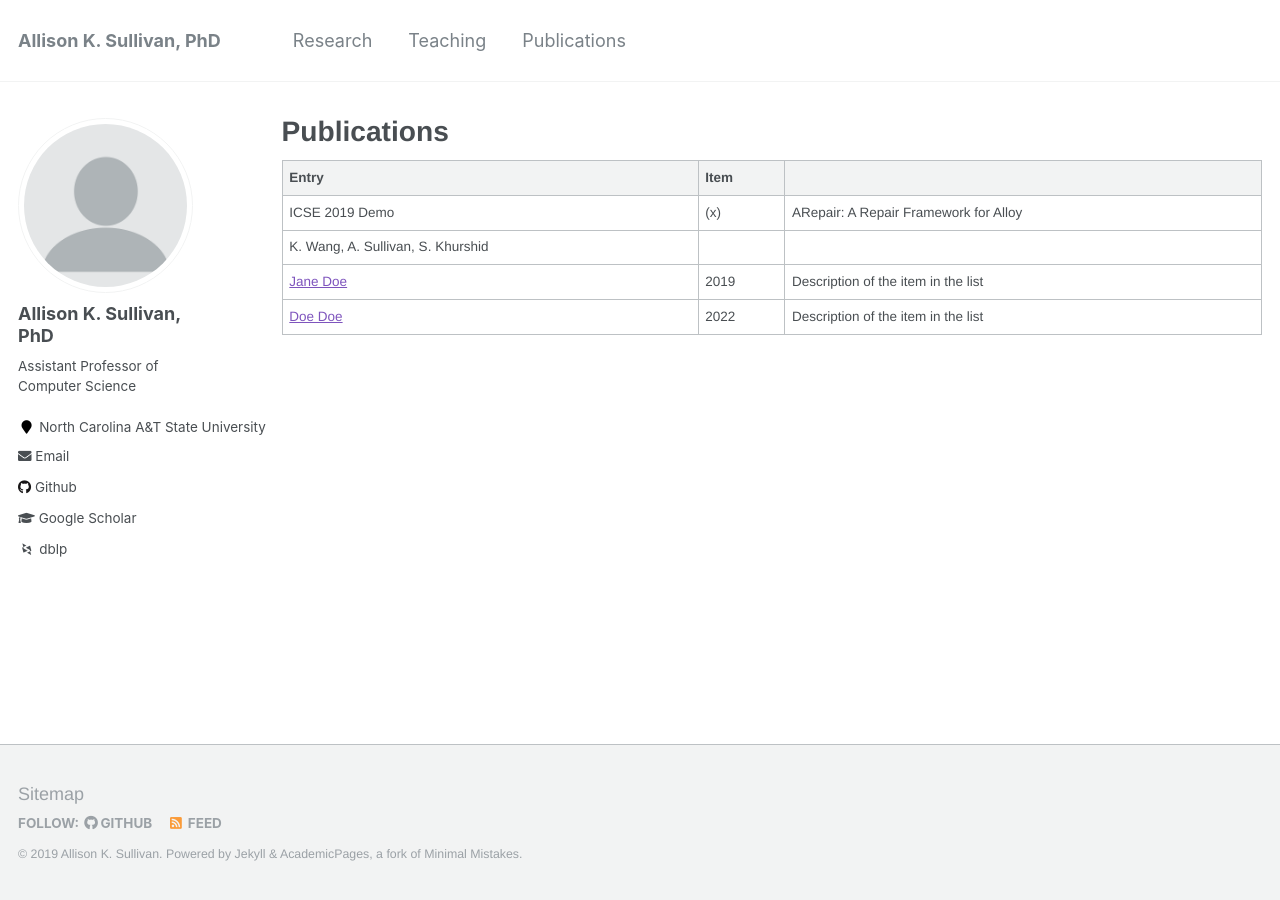
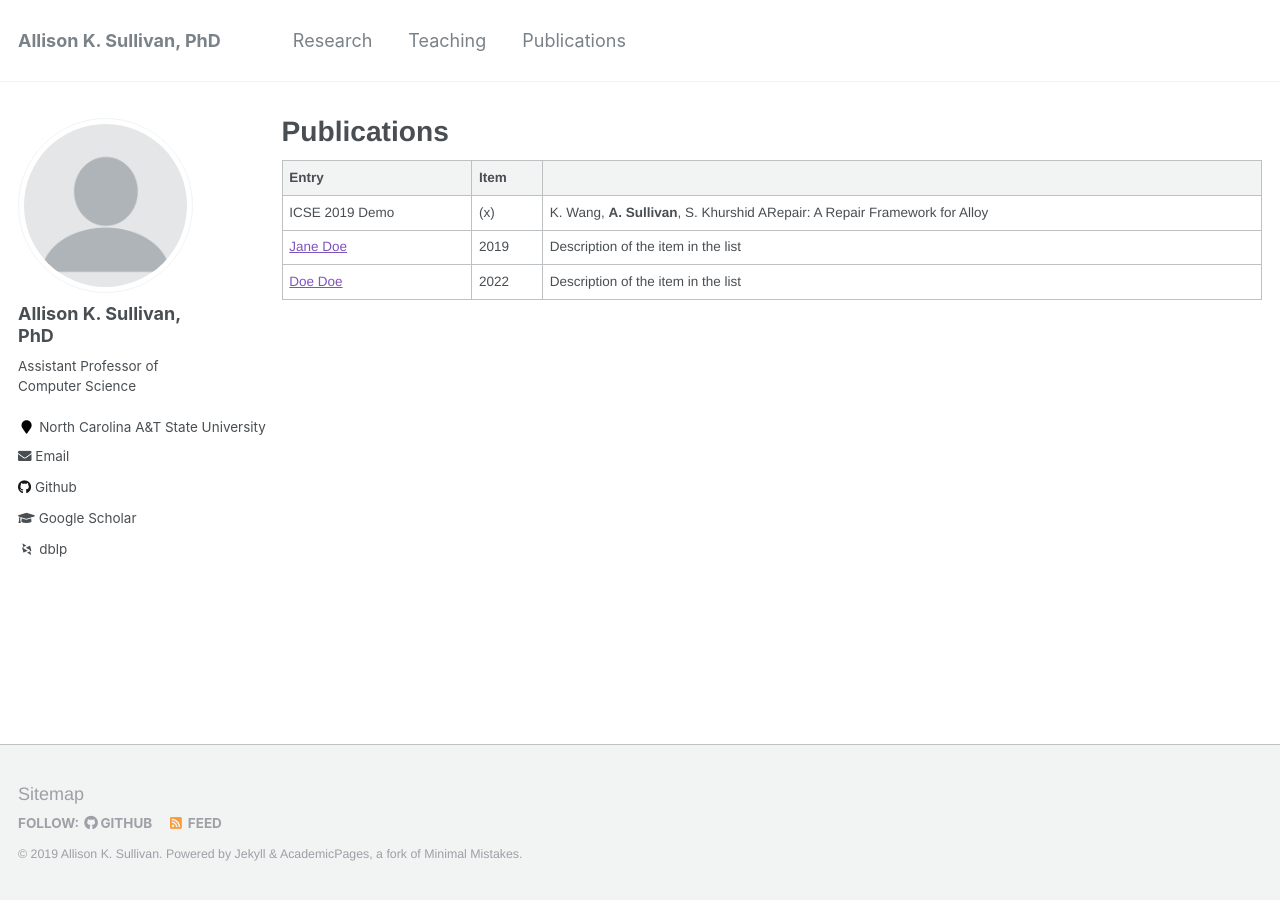
Before and after one commit to Allisonius/allisonius.github.io, a Jekyll site: the page built from _pages/publications.md, in a window 1280 px wide. Built offline with Jekyll 4.4.1, drawn with Linux system fonts in a browser that asks for light colours; some web fonts are replaced.

```diff
--- a/_pages/publications.md
+++ b/_pages/publications.md
@@ -7,7 +7,6 @@ author_profile: true
 
 | Entry            | Item   |                                                              |
 | --------         | ------ | ------------------------------------------------------------ |
-| ICSE 2019 Demo    | (x)  | ARepair: A Repair Framework for Alloy
-K. Wang, A. Sullivan, S. Khurshid                         |
+| ICSE 2019 Demo    | (x)  | K. Wang, **A. Sullivan**, S. Khurshid  ARepair: A Repair Framework for Alloy |
 | [Jane Doe](#)    | 2019   | Description of the item in the list                          |
 | [Doe Doe](#)     | 2022   | Description of the item in the list                          |
```
